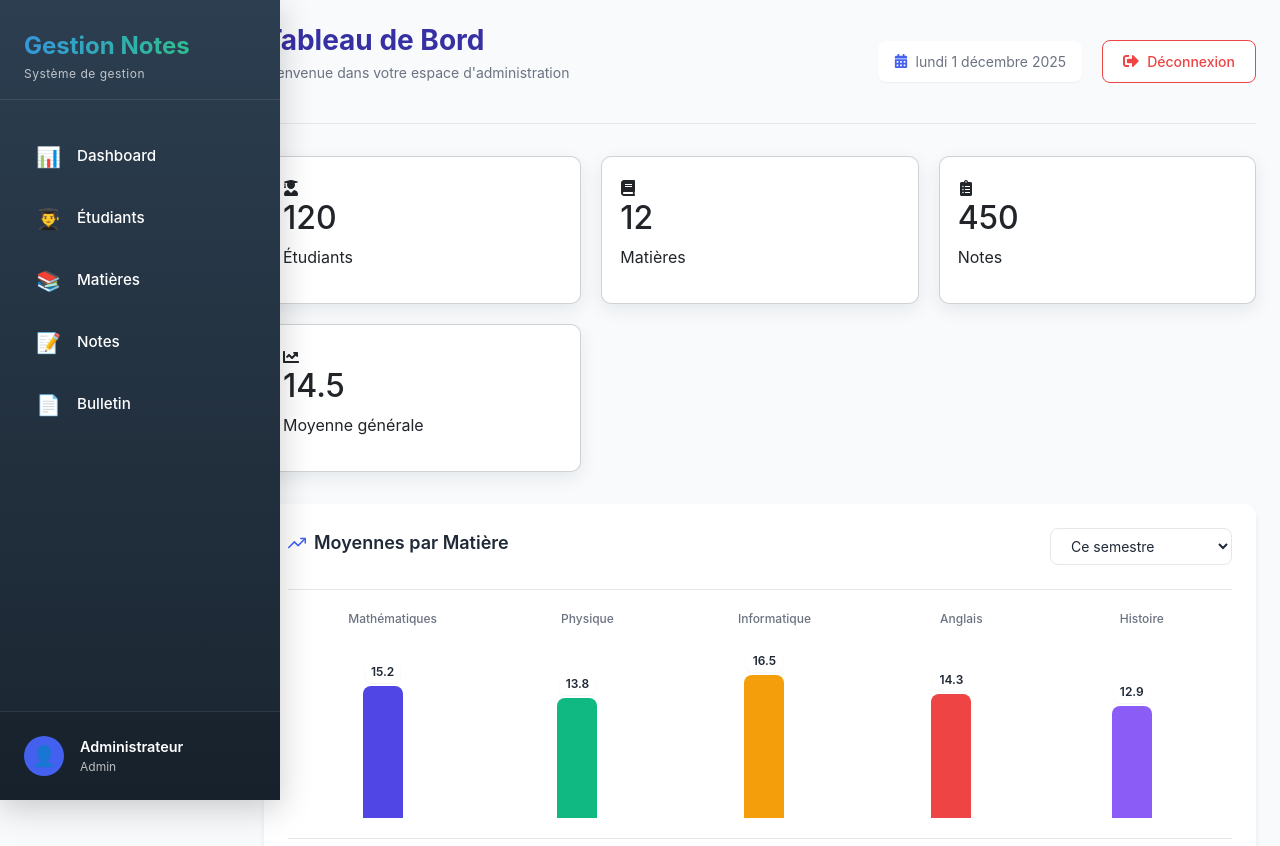
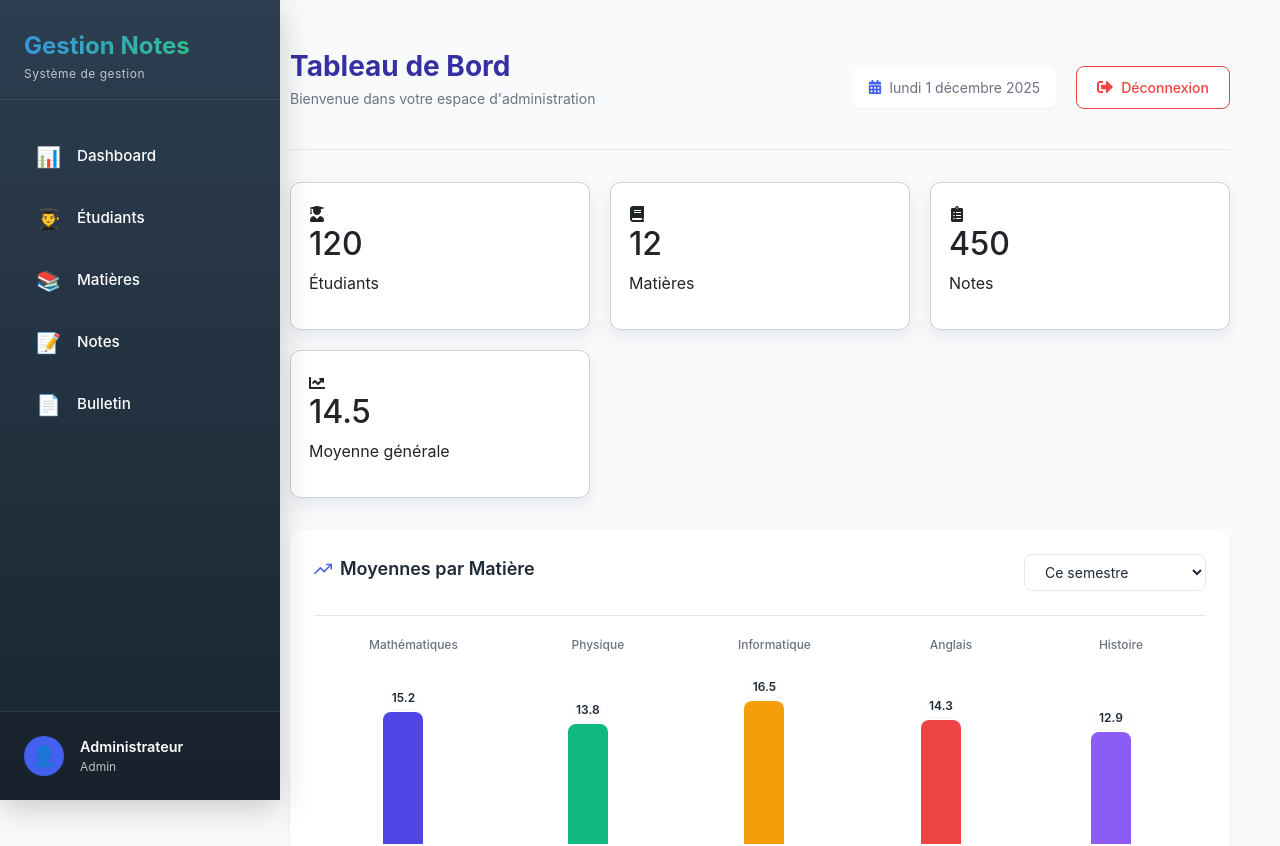
Before and after one commit to hippolite-oss/gestion-EtudNote, a React (Vite) app: page /dashboard in a window 1280 px wide. Shown: the top 846 px of the page. Built offline with nearby package versions, Linux system fonts and the light colour scheme.

Commit message:
Update file

```diff
--- a/src/pages/Dashboard.css
+++ b/src/pages/Dashboard.css
@@ -43,7 +43,7 @@ body {
 .dashboard-main-container {
   flex: 1;
   margin-left: 240px;
-  padding: 24px;
+  padding: 50px;
   min-height: 100vh;
   background-color: var(--background-light);
 }
```
